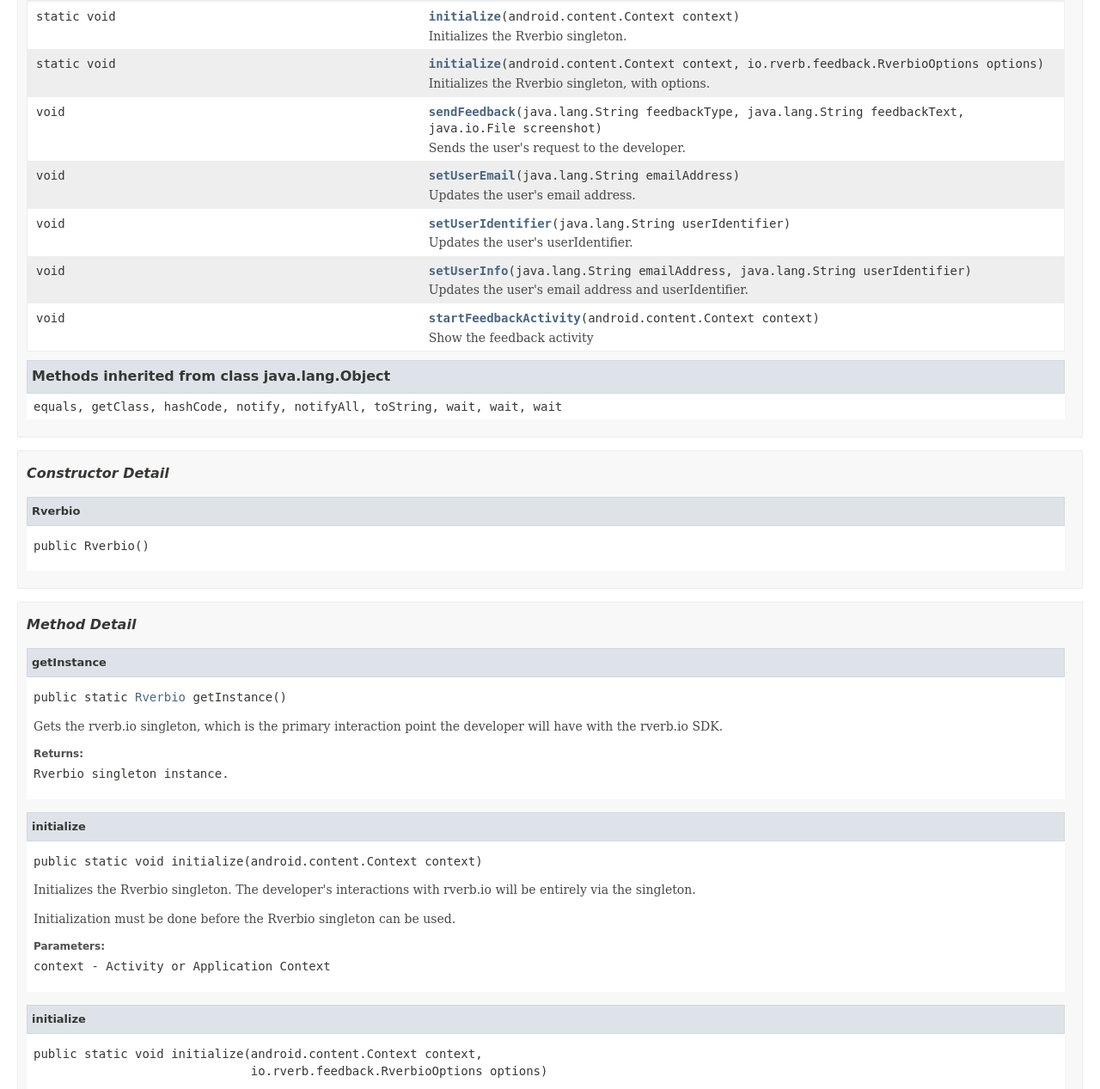
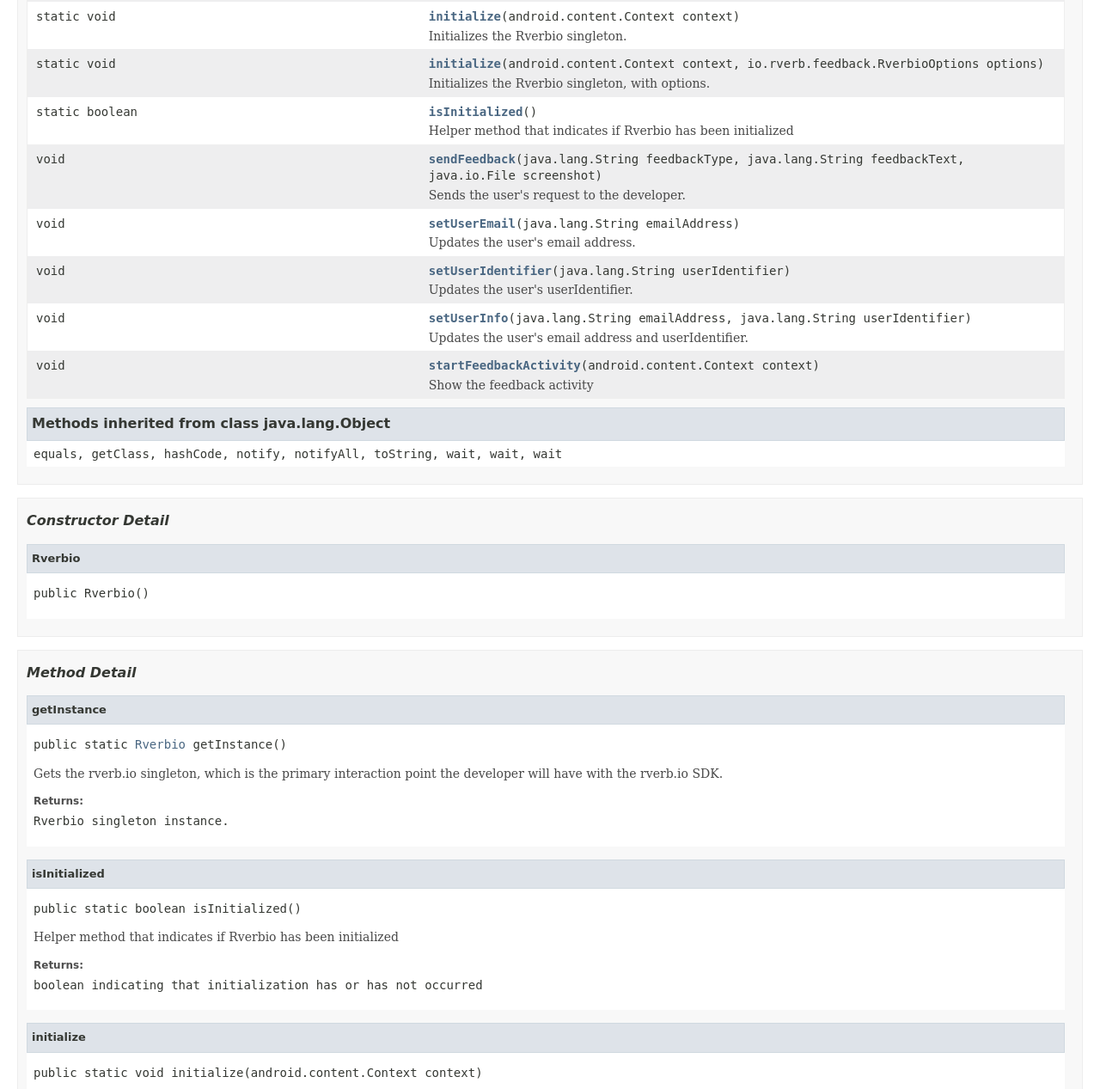
Before and after one commit to rverbio/android-sdk, a plain HTML site: page docs/io/rverb/feedback/Rverbio.html in a window 1280 px wide. Shown: the part 777-2044 px from the top of the page at 86% size. Drawn offline with Linux system fonts and the light colour scheme; a web font is replaced by a local one.

Commit message:
Updated docs w/ new isInitialized

```diff
--- a/docs/io/rverb/feedback/Rverbio.html
+++ b/docs/io/rverb/feedback/Rverbio.html
@@ -2,7 +2,7 @@
 <!-- NewPage -->
 <html lang="en">
 <head>
-<!-- Generated by javadoc (1.8.0_112-release) on Wed Apr 05 22:06:33 EDT 2017 -->
+<!-- Generated by javadoc (1.8.0_112-release) on Wed Apr 05 23:37:51 EDT 2017 -->
 <title>Rverbio</title>
 <meta name="date" content="2017-04-05">
 <link rel="stylesheet" type="text/css" href="../../../stylesheet.css" title="Style">
@@ -18,7 +18,7 @@
     catch(err) {
     }
 //-->
-var methods = {"i0":10,"i1":10,"i2":9,"i3":10,"i4":9,"i5":9,"i6":10,"i7":10,"i8":10,"i9":10,"i10":10};
+var methods = {"i0":10,"i1":10,"i2":9,"i3":10,"i4":9,"i5":9,"i6":9,"i7":10,"i8":10,"i9":10,"i10":10,"i11":10};
 var tabs = {65535:["t0","All Methods"],1:["t1","Static Methods"],2:["t2","Instance Methods"],8:["t4","Concrete Methods"]};
 var altColor = "altColor";
 var rowColor = "rowColor";
@@ -180,6 +180,12 @@ extends java.lang.Object</pre>
 </td>
 </tr>
 <tr id="i6" class="altColor">
+<td class="colFirst"><code>static boolean</code></td>
+<td class="colLast"><code><span class="memberNameLink"><a href="../../../io/rverb/feedback/Rverbio.html#isInitialized--">isInitialized</a></span>()</code>
+<div class="block">Helper method that indicates if Rverbio has been initialized</div>
+</td>
+</tr>
+<tr id="i7" class="rowColor">
 <td class="colFirst"><code>void</code></td>
 <td class="colLast"><code><span class="memberNameLink"><a href="../../../io/rverb/feedback/Rverbio.html#sendFeedback-java.lang.String-java.lang.String-java.io.File-">sendFeedback</a></span>(java.lang.String&nbsp;feedbackType,
             java.lang.String&nbsp;feedbackText,
@@ -187,26 +193,26 @@ extends java.lang.Object</pre>
 <div class="block">Sends the user's request to the developer.</div>
 </td>
 </tr>
-<tr id="i7" class="rowColor">
+<tr id="i8" class="altColor">
 <td class="colFirst"><code>void</code></td>
 <td class="colLast"><code><span class="memberNameLink"><a href="../../../io/rverb/feedback/Rverbio.html#setUserEmail-java.lang.String-">setUserEmail</a></span>(java.lang.String&nbsp;emailAddress)</code>
 <div class="block">Updates the user's email address.</div>
 </td>
 </tr>
-<tr id="i8" class="altColor">
+<tr id="i9" class="rowColor">
 <td class="colFirst"><code>void</code></td>
 <td class="colLast"><code><span class="memberNameLink"><a href="../../../io/rverb/feedback/Rverbio.html#setUserIdentifier-java.lang.String-">setUserIdentifier</a></span>(java.lang.String&nbsp;userIdentifier)</code>
 <div class="block">Updates the user's userIdentifier.</div>
 </td>
 </tr>
-<tr id="i9" class="rowColor">
+<tr id="i10" class="altColor">
 <td class="colFirst"><code>void</code></td>
 <td class="colLast"><code><span class="memberNameLink"><a href="../../../io/rverb/feedback/Rverbio.html#setUserInfo-java.lang.String-java.lang.String-">setUserInfo</a></span>(java.lang.String&nbsp;emailAddress,
            java.lang.String&nbsp;userIdentifier)</code>
 <div class="block">Updates the user's email address and userIdentifier.</div>
 </td>
 </tr>
-<tr id="i10" class="altColor">
+<tr id="i11" class="rowColor">
 <td class="colFirst"><code>void</code></td>
 <td class="colLast"><code><span class="memberNameLink"><a href="../../../io/rverb/feedback/Rverbio.html#startFeedbackActivity-android.content.Context-">startFeedbackActivity</a></span>(android.content.Context&nbsp;context)</code>
 <div class="block">Show the feedback activity</div>
@@ -263,6 +269,20 @@ extends java.lang.Object</pre>
 <dl>
 <dt><span class="returnLabel">Returns:</span></dt>
 <dd>Rverbio singleton instance.</dd>
+</dl>
+</li>
+</ul>
+<a name="isInitialized--">
+<!--   -->
+</a>
+<ul class="blockList">
+<li class="blockList">
+<h4>isInitialized</h4>
+<pre>public static&nbsp;boolean&nbsp;isInitialized()</pre>
+<div class="block">Helper method that indicates if Rverbio has been initialized</div>
+<dl>
+<dt><span class="returnLabel">Returns:</span></dt>
+<dd>boolean indicating that initialization has or has not occurred</dd>
 </dl>
 </li>
 </ul>
```
Also changed, not shown: docs/allclasses-frame.html (+1 -1 lines), docs/allclasses-noframe.html (+1 -1 lines), docs/constant-values.html (+1 -1 lines), docs/deprecated-list.html (+1 -1 lines), docs/help-doc.html (+1 -1 lines), docs/index-files/index-1.html (+1 -1 lines), docs/index-files/index-2.html (+1 -1 lines), docs/index-files/index-3.html (+5 -1 lines), docs/index-files/index-4.html (+1 -1 lines), docs/index-files/index-5.html (+1 -1 lines), docs/index.html (+1 -1 lines), docs/io/rverb/feedback/package-frame.html (+1 -1 lines), docs/io/rverb/feedback/package-summary.html (+1 -1 lines), docs/io/rverb/feedback/package-tree.html (+1 -1 lines), 1 more files.
